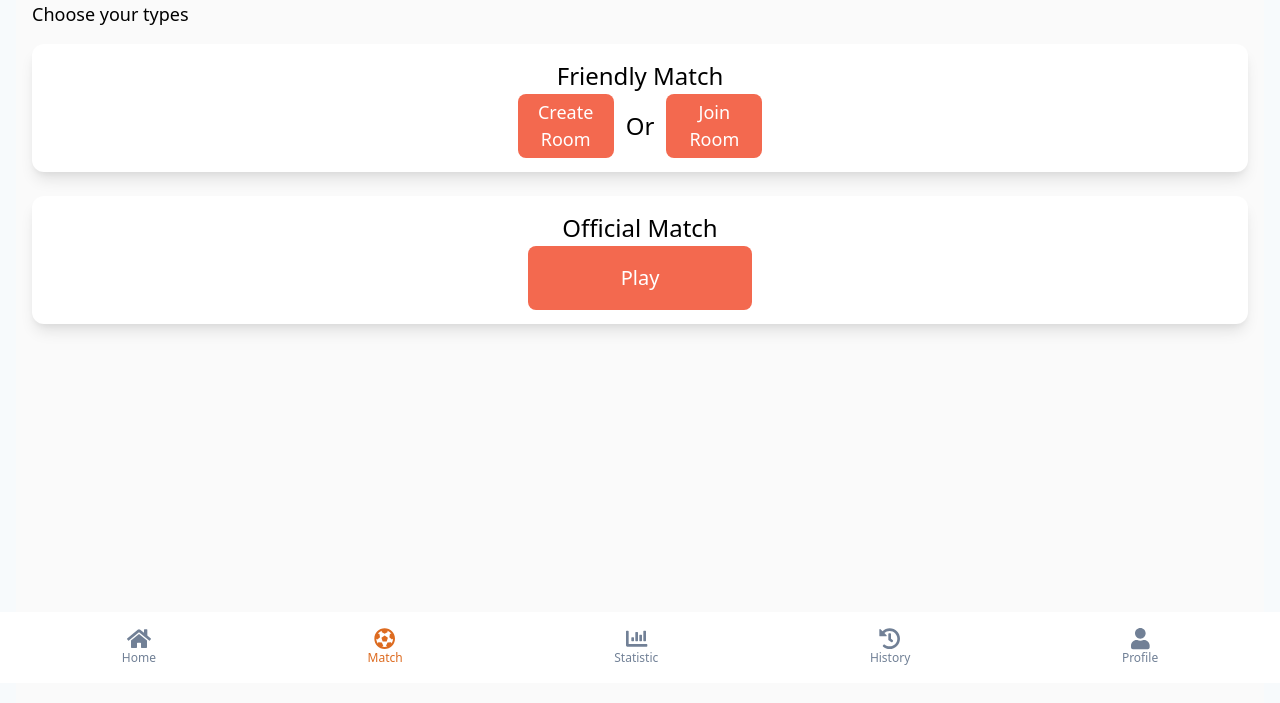
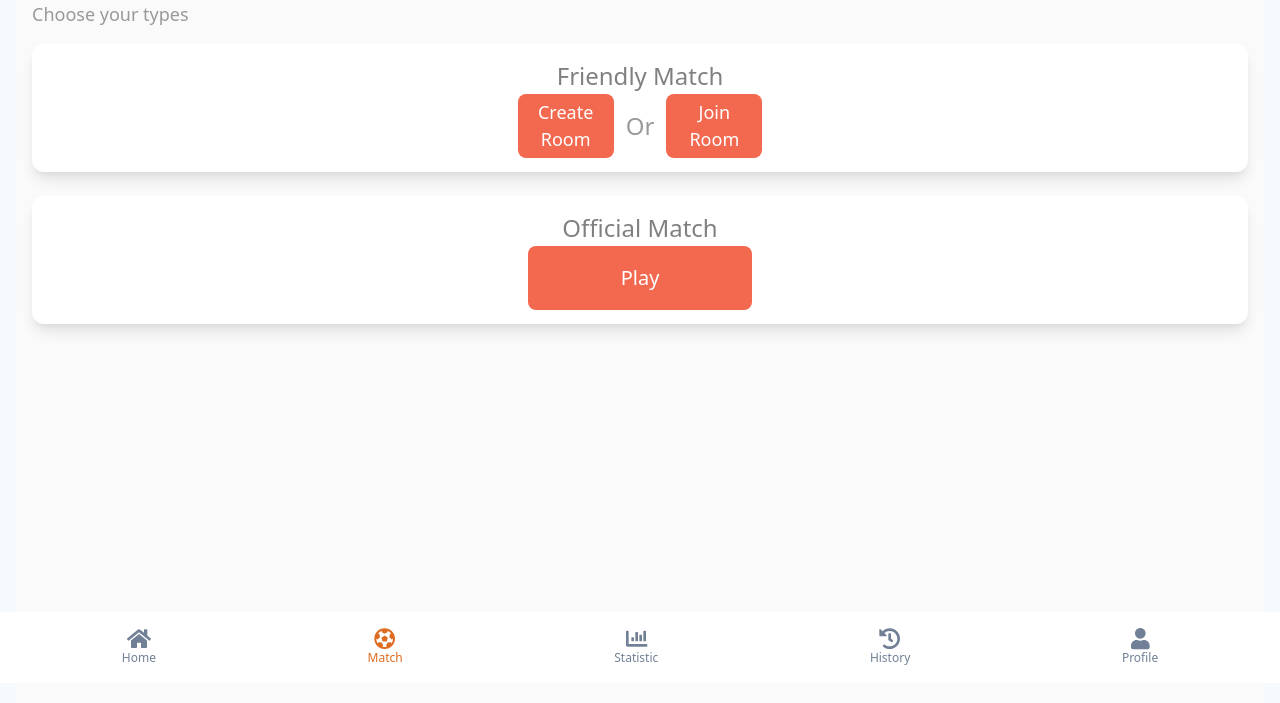
Before and after one commit to ilhamwahabi/boozle, a Gatsby site: page /match in a window 1280 px wide. Shown: the part 117-820 px from the top of the page. Built offline with nearby package versions, Linux system fonts and the light colour scheme; Gatsby itself is replaced by a stand-in of ours.

Commit message:
revamp match ui color

```diff
--- a/src/components/findMatch.tsx
+++ b/src/components/findMatch.tsx
@@ -4,18 +4,18 @@ function FindMatch() {
   return (
     <div className="flex flex-col items-center bg-main min-h-screen">
       <div className="text-center ml-4 text-4xl text-primary font-medium self-start">Find Match</div>
-      <div className="text-center ml-4 text-lg mb-4 font-medium self-start">Choose your types</div>
+      <div className="text-center ml-4 text-lg text-secondary mb-4 font-medium self-start">Choose your types</div>
       <div className="flex flex-col w-full">
         <div className="mb-3 mx-4 flex flex-col justify-center bg-white h-32 rounded-large shadow-lg">
-          <div className="text-center text-2xl">Friendly Match</div>
+          <div className="text-center text-strong-secondary text-2xl">Friendly Match</div>
           <div className="flex flex-row justify-center items-center">
             <button className="mr-2 bg-primary text-lg text-white w-24 h-16 rounded-lg">Create<br/>Room</button>
-            <div className="mx-1 text-2xl">Or</div>
+            <div className="mx-1 text-secondary text-2xl">Or</div>
             <button className="ml-2 bg-primary text-lg text-white w-24 h-16 rounded-lg">Join<br/>Room</button>
           </div>
         </div>
         <div className="mt-3 mx-4 flex flex-col justify-center bg-white h-32 rounded-large shadow-lg">
-          <div className="text-center text-2xl">Official Match</div>
+          <div className="text-center text-strong-secondary text-2xl">Official Match</div>
           <div className="flex flex-row justify-center items-center">
             <button className="bg-primary text-xl text-white w-56 h-16 rounded-lg">Play</button>
           </div>
```
